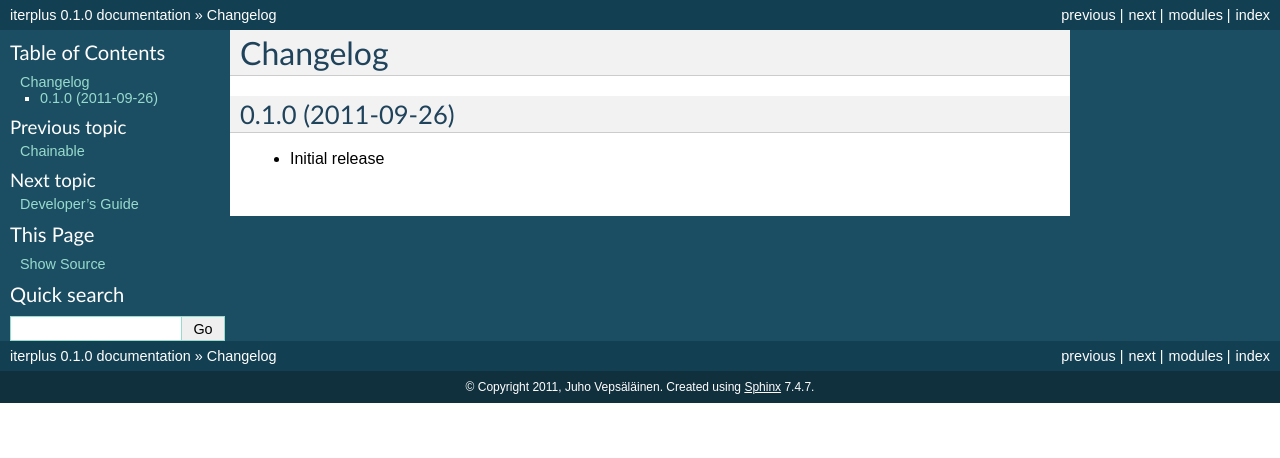
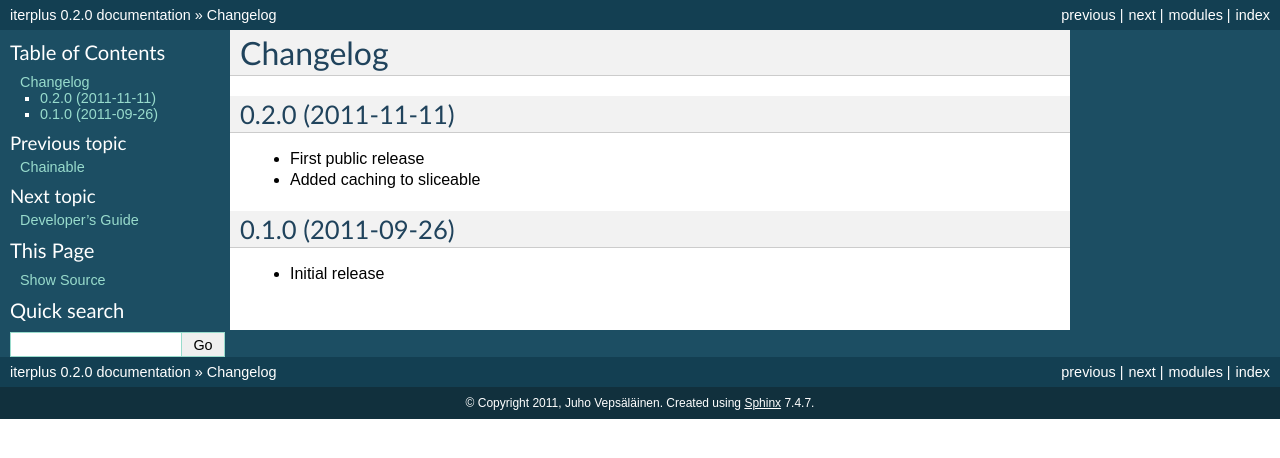
Before and after one commit to bebraw/iterplus, a Sphinx documentation site: the page built from docs/changelog.rst, in a window 1280 px wide. Shown: the top 458 px of the page. Built offline with Sphinx 7.4.7, drawn with Linux system fonts in a browser that asks for light colours.

```diff
--- a/docs/changelog.rst
+++ b/docs/changelog.rst
@@ -1,5 +1,11 @@
 Changelog
 =========
+
+0.2.0 (2011-11-11)
+------------------
+
+* First public release
+* Added caching to sliceable
 
 0.1.0 (2011-09-26)
 ------------------
--- a/iterplus/__init__.py
+++ b/iterplus/__init__.py
@@ -6,4 +6,4 @@
 from scan import scan
 
 __author__ = 'Juho Vepsäläinen'
-__version__ = '0.1.0'
+__version__ = '0.2.0'
```
Also changed, not shown: 1 other file.
